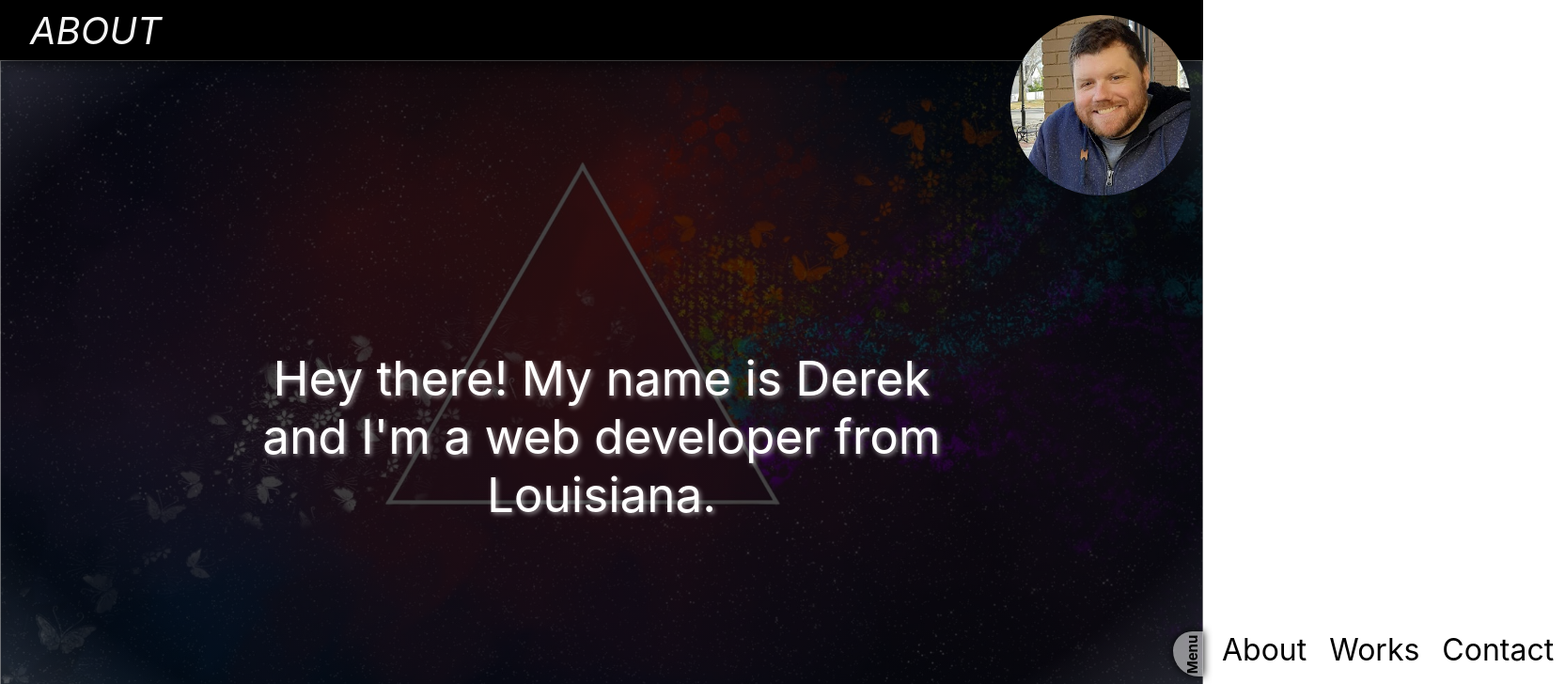
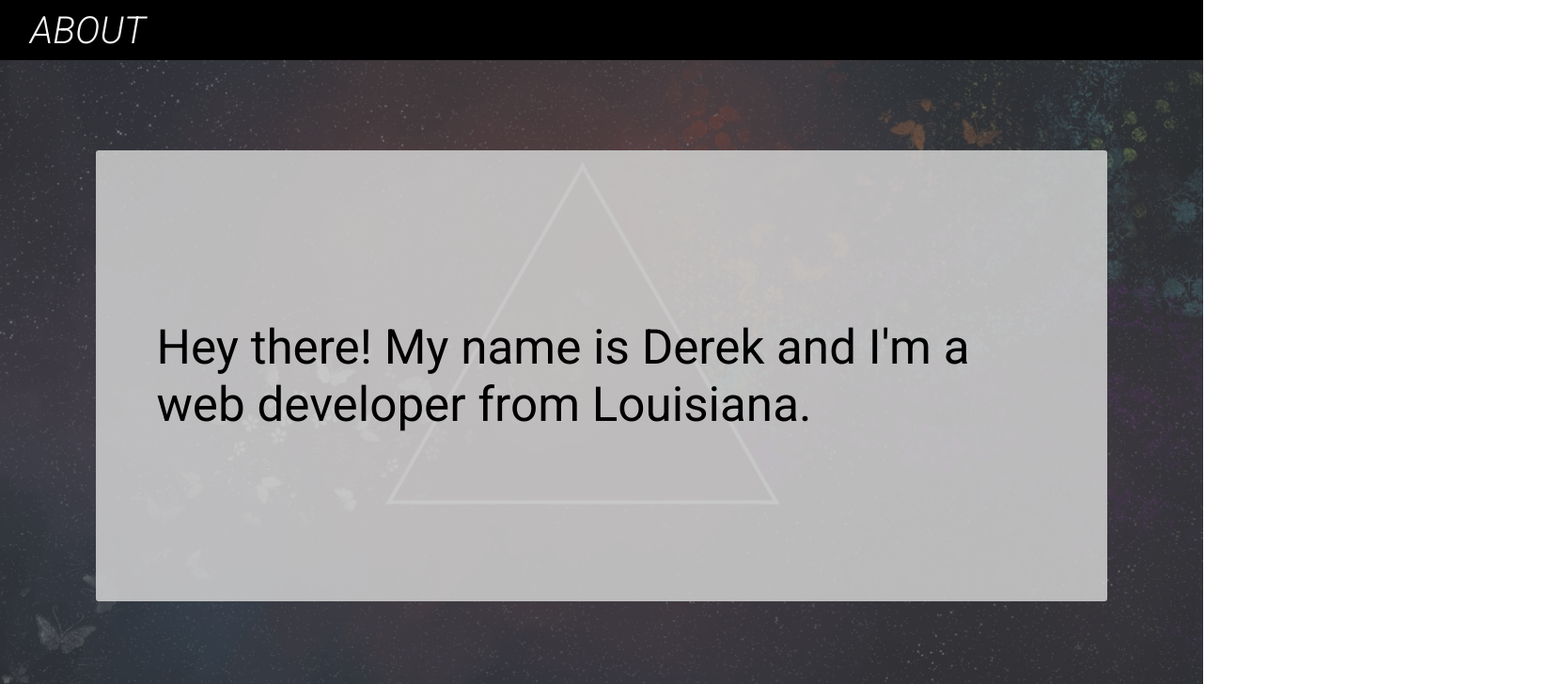
Before and after one commit to chuck517/portfolio, a Next.js app: page / in a window 1280 px wide. Shown: the top 728 px of the page at 94% size, 1665 px wide, since content can reach past the window. Built offline with nearby package versions, Linux system fonts and the light colour scheme.

Commit message:
update: styling

```diff
--- a/components/Section.tsx
+++ b/components/Section.tsx
@@ -4,9 +4,19 @@ const Section = ({ section }: any) => {
   const { body } = section;
   return (
     <>
-      <div className={styles.headerBar} style={{zIndex: section.id + 1}}>{section.title.toUpperCase()}</div>
-      <div id={section.title} className={styles.card} style={{backgroundImage: `radial-gradient(#000000bb, #000000bb, #000000bb, #000000bb, #55555588), url(${section.background})`}}>
+      <div
+        className={styles.headerBar}
+        style={{zIndex: section.id + 1}}
+      >
+        <div>{section.title.toUpperCase()}</div>
+      </div>
+      <div
+        id={section.title}
+        className={styles.card}
+        style={{backgroundImage: `url(${section.background})`}}
+      >
         <div className={styles.cardText}>{body}</div>
+        <div className={styles.filter} />
       </div>
     </>
   )
--- /dev/null
+++ b/pages/_document.js
@@ -0,0 +1,26 @@
+import Document, { Html, Head, Main, NextScript } from 'next/document';
+
+class MyDocument extends Document {
+  static async getInitialProps(ctx) {
+    const initialProps = await Document.getInitialProps(ctx)
+    return { ...initialProps }
+  }
+
+  render() {
+    return (
+      <Html>
+        <Head>
+          <link rel="preconnect" href="https://fonts.googleapis.com" />
+          <link rel="preconnect" href="https://fonts.gstatic.com" crossOrigin />
+          <link href="https://fonts.googleapis.com/css2?family=Roboto:ital,wght@0,400;1,300&display=swap" rel="stylesheet" />
+        </Head>
+        <body>
+          <Main />
+          <NextScript />
+        </body>
+      </Html>
+    )
+  }
+}
+
+export default MyDocument;
--- a/pages/api/hello.ts
+++ /dev/null
@@ -1,13 +0,0 @@
-// Next.js API route support: https://nextjs.org/docs/api-routes/introduction
-import type { NextApiRequest, NextApiResponse } from 'next'
-
-type Data = {
-  name: string
-}
-
-export default function handler(
-  req: NextApiRequest,
-  res: NextApiResponse<Data>
-) {
-  res.status(200).json({ name: 'John Doe' })
-}
--- a/pages/index.tsx
+++ b/pages/index.tsx
@@ -1,16 +1,15 @@
-import type { NextPage } from 'next'
+import type { NextPage } from 'next';
 import Nav from '../components/Nav';
 import ProfilePic from '../components/ProfilePic';
 import Section from '../components/Section'
 import { sections } from '../data';
-import styles from '../styles/Home.module.css';
 
 const Home: NextPage = () => {
 
   return (
     <div>
       <ProfilePic />
-      <Nav />
+      {/* <Nav /> */}
       {
         sections.map(section => <Section key={section.id} section={section}/>)
       }
--- a/styles/ProfilePic.module.css
+++ b/styles/ProfilePic.module.css
@@ -1,4 +1,5 @@
 .pictureContainer {
+  display: none;
   top: 2vh;
   right: 1vw;
   width: 15vw;
--- a/styles/Section.module.css
+++ b/styles/Section.module.css
@@ -1,16 +1,24 @@
 .headerBar {
+  position: -webkit-sticky;
   position: sticky;
   top: 0;
-  padding: 0 2rem;
   font-size: 2.5rem;
   display: flex;
+  height: 0rem;
+  justify-content: flex-start;
+  /* background-color: black; */
+  color: whitesmoke;
+  box-shadow: 0px 0px 2px black;
+  font-style: oblique;
+}
+
+.headerBar div {
+  padding: 0 2rem;
+  display: inherit;
+  align-items: center;
   height: 4rem;
-  justify-content: flex-start;
-  align-items: center;
-  background-color: black;
-  color: whitesmoke;
-  box-shadow: 0px 0px 20px black;
-  font-style: oblique;
+  width: 100%;
+  background: black;
 }
 
 .card {
@@ -23,13 +31,27 @@
   background-position: center;
   background-size: cover;
   background-attachment: fixed;
-  border: 1px solid #bbbbbb88;
+  filter: saturate(0.5);
 }
 
 .cardText {
-  width: 60vw;
+  padding: 0 5vw;
+  display: flex;
+  align-items: center;
+  background: #d0d0d0dd;
+  border-radius: 3px;
+  width: auto;
+  height: 60vh;
   font-size: 4vw;
-  color: #fff;
-  text-shadow: 2px 2px 5px #ffffff88;
-  text-align: center;
+  color: #000;
+  z-index: 5;
 }
+
+.filter {
+  position: absolute;
+  top: 100;
+  left: 0;
+  height: 100vh;
+  width: 100vw;
+  background: #44444499;
+}
--- a/styles/globals.css
+++ b/styles/globals.css
@@ -2,8 +2,7 @@ html,
 body {
   padding: 0;
   margin: 0;
-  font-family: -apple-system, BlinkMacSystemFont, Segoe UI, Roboto, Oxygen,
-    Ubuntu, Cantarell, Fira Sans, Droid Sans, Helvetica Neue, sans-serif;
+  font-family: 'Roboto', sans-serif;
   overflow: hidden;
 }
 
```
